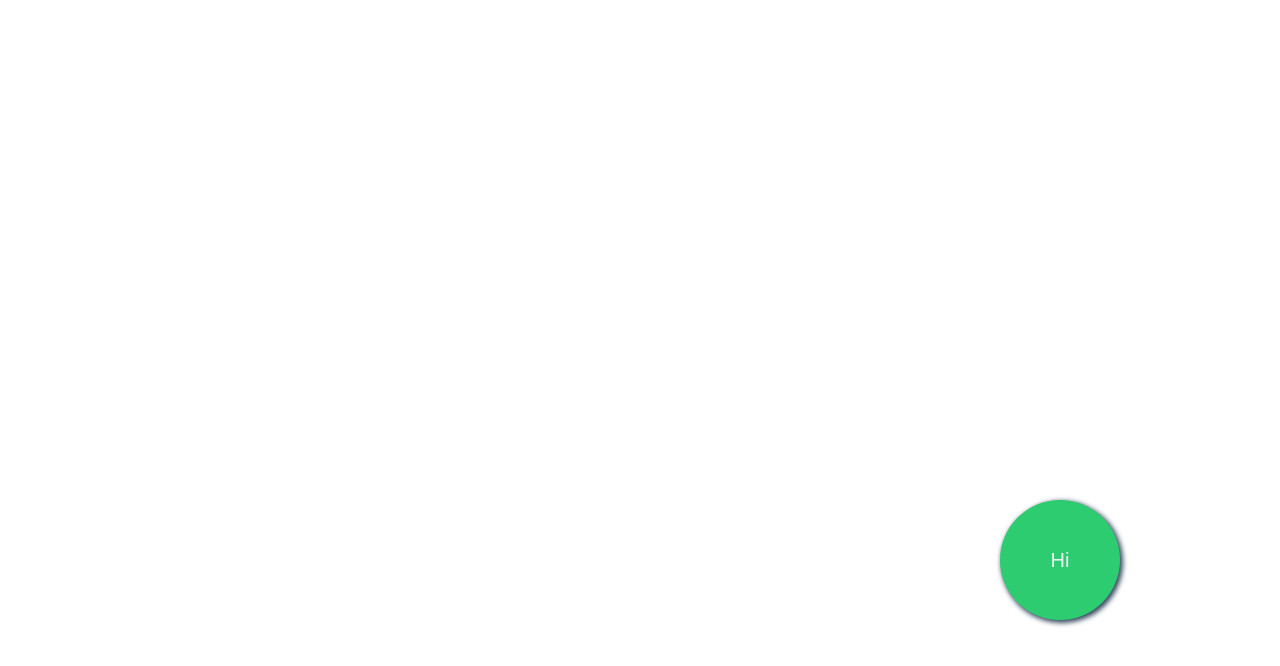
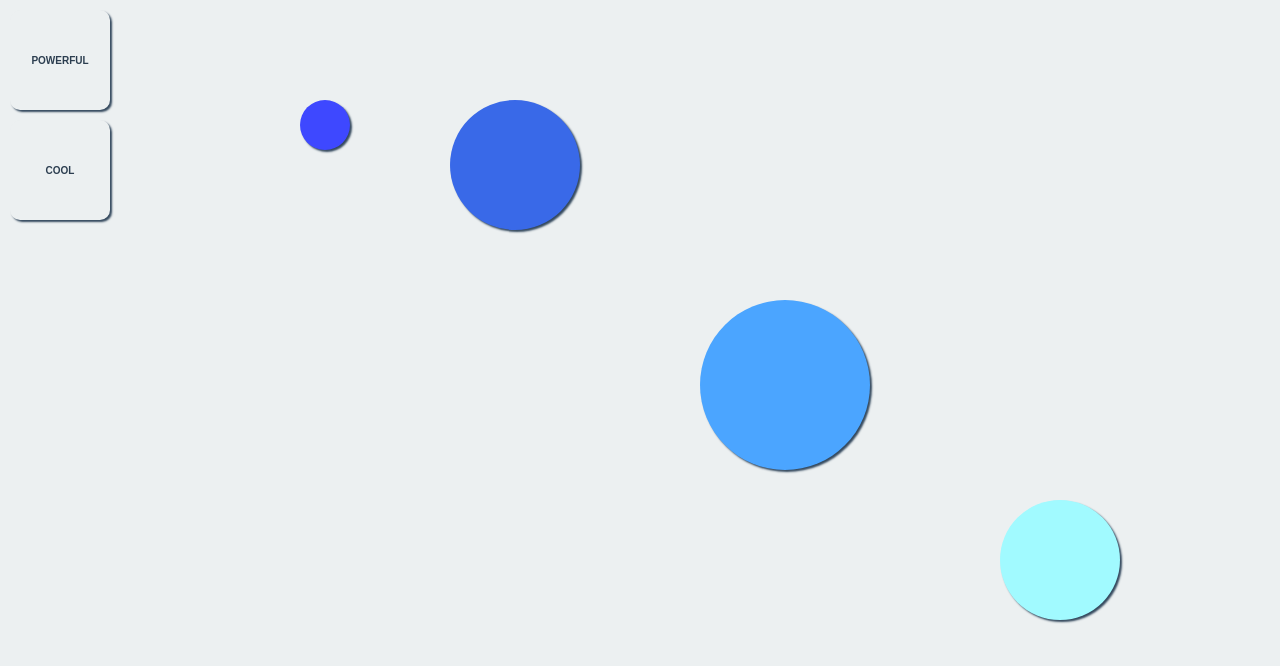
Before and after one commit to thddlsgur0105/Design, a plain HTML site: page index.html in a window 1280 px wide. Drawn offline with Linux system fonts and the light colour scheme.

Commit message:
Updated Circle

```diff
--- a/css/styles.css
+++ b/css/styles.css
@@ -1,27 +1,24 @@
 @import "./reset.css";
 
 /* CSS STYLE */
-
 body {
-    position: relative;
+    background-color: #636e72;
     width: 100vw;
     height: 100vh;
 }
 
-.inner__circle {
-    position: absolute;
-    width: 100px;
-    height: 100px;
-    box-shadow: 2px 2px 5px 1px #34495e;
-    font-size: 20px;
-    color: #ecf0f1;
+.cover {
+    position: relative;
+    width: 100%;
+    height: 100%;
+    background-color: #ecf0f1;
 }
 
 /* CLICK BTN EVENT */
 
 @keyframes down-btn {
     0% {
-        box-shadow: 2px 2px 5px 1px #34495e;
+        box-shadow: 2px 2px 2px 0px #34495e;
     }
     25% {
         box-shadow: 1.5px 1.5px 5px 1px #34495e;
@@ -51,7 +48,7 @@ body {
         box-shadow: 1.5px 1.5px 5px 1px #34495e;
     }
     100% {
-        box-shadow: 2px 2px 5px 1px #34495e;
+        box-shadow: 2px 2px 2px 0px #34495e;
     }
 }
 
--- a/index.html
+++ b/index.html
@@ -7,8 +7,8 @@
     <title>Design</title>
     <link rel="stylesheet" href="./css/styles.css" />
   </head>
-  <body class="inner">
-    <button class="inner__circle inner" id="jsCircle">Hi</div>
+  <body class="background">
+    <div class="cover" id="main"></div>
     <script src="./js/script.js"></script>
   </body>
 </html>
--- a/js/script.js
+++ b/js/script.js
@@ -1,13 +1,28 @@
 class ActiveCircle {
-    constructor({size, color, radius, top, left}) {
-        this.circle = document.querySelector("#jsCircle");
-        this.circle.style.width = size;
-        this.circle.style.height = size;
-        this.circle.style.backgroundColor = color;
-        this.circle.style.borderRadius = radius;
-        this.circle.style.top = top;
-        this.circle.style.left = left;
+    constructor(css) {
+        this.createCircle(css);
         this.activate();
+    }
+    createCircle = ({size, color, radius, top, left, text}) => {
+        this.main = document.getElementById("main");
+        this.circle = document.createElement("button");
+        if (text) {
+            this.circle.innerHTML = text;
+        }
+        this.circle.style.cssText = `
+            width: ${size};
+            height: ${size};
+            background-color: ${color};
+            border-radius: ${radius};
+            top: ${top};
+            left: ${left};
+            position: absolute;
+            box-shadow: 2px 2px 2px 0px #34495e;
+            font-size: 10px;
+            font-weight: 600;
+            color: #2c3e50;
+        `
+        this.main.appendChild(this.circle);
     }
     activate = () => {
         this.circle.addEventListener("mousedown", this.handleBtnDown);
@@ -27,26 +42,60 @@ class ActiveCircle {
         const btn = event.target;
         if (btn.classList.contains("down-btn")) {
             btn.classList.replace("down-btn", "up-btn");
-
-            // Create continuously expanding Circle
-            this.createCircle(event)
         }
-    }
-    createCircle = (event) => {
-        const x = event.target.offsetLeft + 50;
-        const y = event.target.offsetTop + 50;
-        console.log(x, y)
-        this.createElement()
-    }
-    createElement(element, css) {
-        const newElement = document.createElement(element);
     }
 }
 
-const circle = new ActiveCircle({
+// CIRCLE AREA
+
+const circle1 = new ActiveCircle({
     size: "120px",
-    color: "#2ecc71",
+    color: "#A1FAFF",
     radius: "50%",
     top: "500px",
     left: "1000px",
 });
+
+const circle2 = new ActiveCircle({
+    size: "170px",
+    color: "#4BA5FF",
+    radius: "50%",
+    top: "300px",
+    left: "700px",
+});
+
+const circle3 = new ActiveCircle({
+    size: "50px",
+    color: "#3E48FF",
+    radius: "50%",
+    top: "100px",
+    left: "300px",
+});
+
+const circle4 = new ActiveCircle({
+    size: "130px",
+    color: "#3969E8",
+    radius: "50%",
+    top: "100px",
+    left: "450px",
+});
+
+// FORM AREA
+
+const form1 = new ActiveCircle({
+    size: "100px",
+    color: "#ecf0f1",
+    radius: "10%",
+    top: "10px",
+    left: "10px",
+    text: "POWERFUL"
+});
+
+const form2 = new ActiveCircle({
+    size: "100px",
+    color: "#ecf0f1",
+    radius: "10%",
+    top: "120px",
+    left: "10px",
+    text: "COOL"
+});
```
